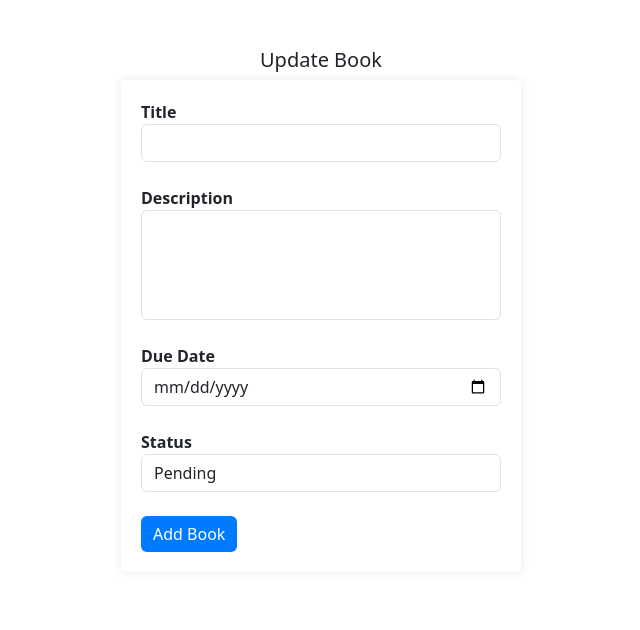
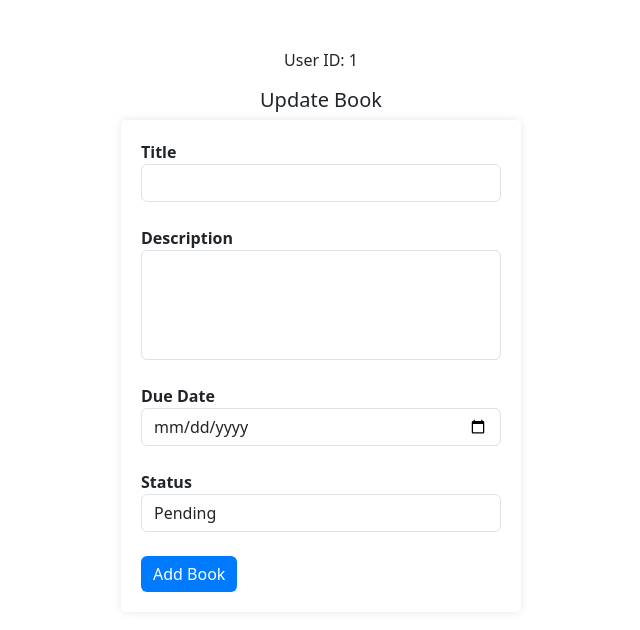
Before and after one commit to hafizusman2/book-store, a Vue app: page /edit-book/1 in a window 1280 px wide. Shown: the top 630 px of the page, without its empty margins (319-959 px from the left). Built offline with nearby package versions, Linux system fonts and the light colour scheme; what quasar would draw is missing.

Commit message:
vue x - store setup

```diff
--- a/src/App.vue
+++ b/src/App.vue
@@ -1,5 +1,12 @@
 <script setup>
 import { RouterView } from 'vue-router'
+import { useStore } from 'vuex'
+import { onMounted } from 'vue'
+
+const store = useStore()
+onMounted(() => {
+  store.commit('setUserId', 1)
+})
 </script>
 
 <template>
--- a/src/components/BookForm.vue
+++ b/src/components/BookForm.vue
@@ -33,11 +33,15 @@
 </template>
 
 <script setup>
-import { ref, onMounted } from 'vue'
+import { ref, onMounted, computed } from 'vue'
 import { useRouter } from 'vue-router'
+import { useStore } from 'vuex'
 import { addUserBook, updateUserBook, getUserBookById } from '../services/book.js'
 
 const router = useRouter()
+const store = useStore()
+
+const userId = computed(() => store.getters.getUserId)
 
 const props = defineProps({
   bookId: {
@@ -48,7 +52,7 @@ const props = defineProps({
 
 onMounted(() => {
   if (props.bookId) {
-    const bookData = getUserBookById(1, props.bookId)
+    const bookData = getUserBookById(userId.value, props.bookId)
     if (!bookData) return
     book.value = bookData
   }
@@ -63,9 +67,10 @@ const book = ref({
 
 const submitForm = () => {
   let response = null
-  if (props.bookId && book.value.id) response = updateUserBook(1, props.bookId, book.value)
+  if (props.bookId && book.value.id)
+    response = updateUserBook(userId.value, props.bookId, book.value)
   else {
-    response = addUserBook(1, book.value)
+    response = addUserBook(userId.value, book.value)
   }
   if (response)
     setTimeout(() => {
--- a/src/router/index.js
+++ b/src/router/index.js
@@ -23,4 +23,12 @@ const router = createRouter({
   ]
 })
 
+router.beforeEach((to, from, next) => {
+  if (to.path === '/') {
+    next('/books') // Redirect to /books
+  } else {
+    next() // Continue navigation as usual
+  }
+})
+
 export default router
--- a/src/services/book.js
+++ b/src/services/book.js
@@ -1,7 +1,13 @@
 // Get user-specific books from local storage
-export const getUserBooks = (userId) => {
-  const userBooks = getUserBooksFromLocalStorage(userId)
-  return userBooks
+export const getUserBooks = (userId, page = 1, limit = 999) => {
+  const userBooks = getUserBooksFromLocalStorage(userId, page, limit)
+
+  // Calculate the start and end indexes for pagination
+  const startIndex = (page - 1) * limit
+  const endIndex = startIndex + limit
+
+  // Return the paginated user books
+  return { books: userBooks.slice(startIndex, endIndex), count: userBooks.length }
 }
 
 // Update a book in user-specific local storage by its id
--- a/src/store/index.js
+++ b/src/store/index.js
@@ -1,7 +1,11 @@
 import { createStore } from 'vuex'
+import user from './user'
 
-// Create a new store instance.
+// Create a new store instance
 const store = createStore({
+  modules: {
+    user
+  },
   state() {
     return {
       count: 0
--- /dev/null
+++ b/src/store/user.js
@@ -0,0 +1,30 @@
+import { reactive } from 'vue'
+
+// State
+const state = reactive({
+  userData: {
+    id: null
+  }
+})
+
+// Getters
+const getters = {
+  getUserData: (state) => state.userData,
+  getUserId: (state) => (state.userData ? state.userData.id : null)
+}
+
+// Mutations
+const mutations = {
+  setUserData: (state, userData) => {
+    state.userData = userData
+  },
+  setUserId: (state, userId) => {
+    state.userData.id = userId
+  }
+}
+
+export default {
+  state,
+  getters,
+  mutations
+}
--- a/src/views/BookFormView.vue
+++ b/src/views/BookFormView.vue
@@ -1,5 +1,6 @@
 <template>
   <div class="container mt-5 text-center">
+    <p v-if="userId">User ID: {{ userId }}</p>
     <h5>{{ route.params.id ? 'Update' : 'Add' }} Book</h5>
   </div>
   <BookForm :bookId="parseInt(route.params.id)" />
@@ -7,13 +8,12 @@
 
 <script setup>
 import { useRoute } from 'vue-router'
+import { useStore } from 'vuex'
+import { computed } from 'vue'
 import BookForm from '@/components/BookForm.vue'
 
+const store = useStore()
 const route = useRoute()
+
+const userId = computed(() => store.getters.getUserId)
 </script>
-
-<style scoped>
-h3 {
-  margin-bottom: 1.5rem;
-}
-</style>
--- a/src/views/BooksView.vue
+++ b/src/views/BooksView.vue
@@ -71,6 +71,7 @@
 <script setup>
 import { ref, onMounted, computed } from 'vue'
 import { useRouter } from 'vue-router'
+import { useStore } from 'vuex'
 
 import { getUserBooks, deleteUserBook } from '../services/book.js'
 
@@ -92,6 +93,9 @@ const showModal = ref(false)
 const selectedBook = ref({})
 
 const router = useRouter()
+const store = useStore()
+
+const userId = computed(() => store.getters.getUserId)
 
 const filteredRows = computed(() => {
   const filtered = rows.value.filter((row) => {
@@ -110,14 +114,20 @@ const clearFilters = () => {
 }
 
 const getBooks = () => {
-  const bookData = getUserBooks(1)
+  const bookData = getUserBooks(userId.value)
   if (bookData) {
-    rows.value = bookData
+    rows.value = bookData.books
+    initialPagination.value.rowsNumber = bookData.count
   }
 }
+const initialPagination = ref({
+  page: 1,
+  rowsPerPage: 3,
+  rowsNumber: 10
+})
 
 const deleteBook = (bookId) => {
-  deleteUserBook(1, bookId)
+  deleteUserBook(userId.value, bookId)
   getBooks()
 }
 
```
